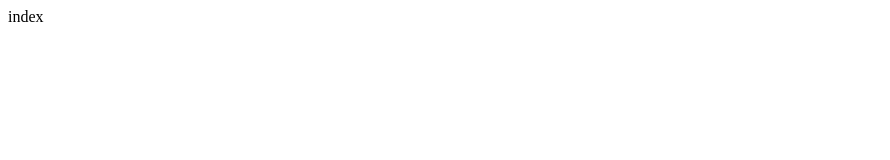
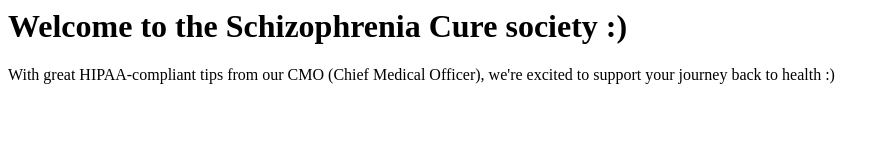
Before and after one commit to joshagilend/schizophreniaclear.com, a plain HTML site: page index.html in a window 1280 px wide. Shown: the whole page, without its empty margins (0-890 px from the left). Drawn offline with Linux system fonts and the light colour scheme.

Commit message:
Add splash :)

```diff
--- a/index.html
+++ b/index.html
@@ -1,3 +1,5 @@
 <html>
-  <p>index</p>
+  <h1>Welcome to the Schizophrenia Cure society :)</h1>
+
+  <p>With great HIPAA-compliant tips from our CMO (Chief Medical Officer), we're excited to support your journey back to health :)</p>
 </html>
```
